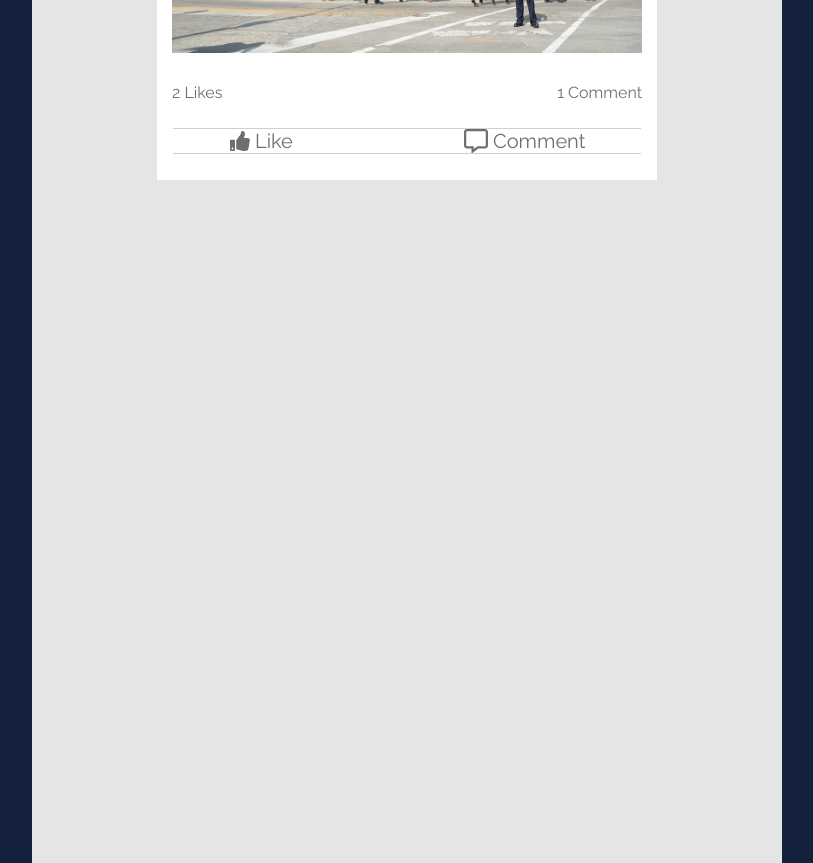
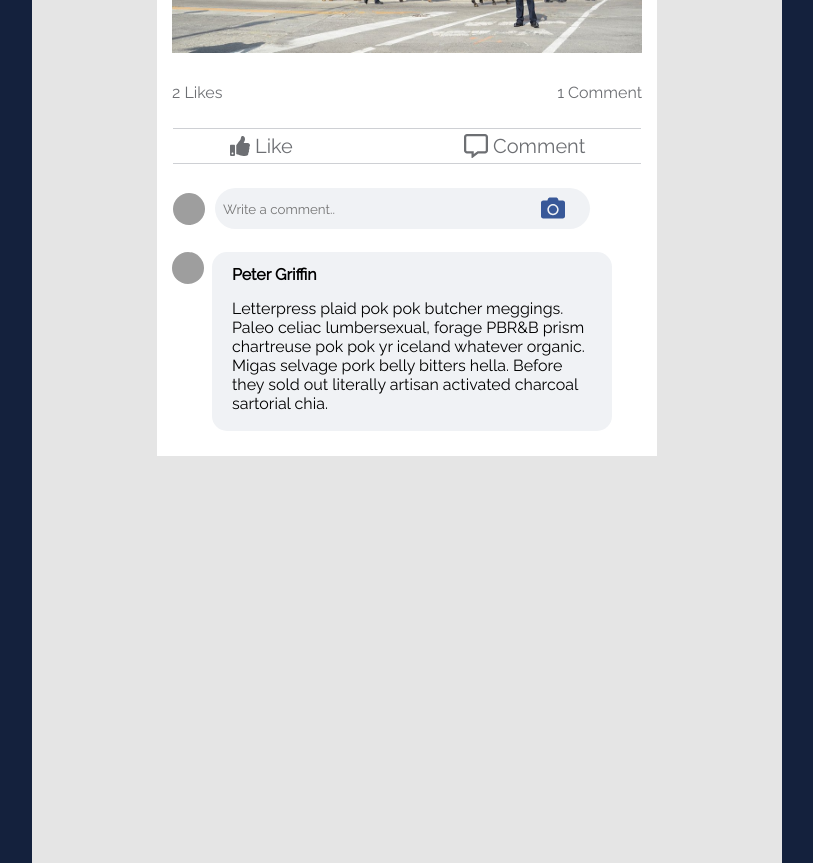
Before and after one commit to ScottRoberson/Nomad-Network, a React (Create React App) app: page /profilehome in a window 1280 px wide. Shown: the part 740-1603 px from the top of the page, without its empty margins (318-1131 px from the left). Built offline with nearby package versions, Linux system fonts and the light colour scheme; grey boxes are pictures that could not be loaded.

Commit message:
added comment component and styles

```diff
--- a/src/components/CommentBox.js
+++ b/src/components/CommentBox.js
@@ -3,6 +3,8 @@ import { FontAwesomeIcon } from '@fortawesome/react-fontawesome';
 import { faThumbsUp } from '@fortawesome/free-solid-svg-icons';
 import { faCommentAlt } from '@fortawesome/free-regular-svg-icons';
 import './Post.css';
+import WriteComment from './WriteComment';
+import PostComments from './PostComments';
 
 const CommentBox = () => {
   return (
@@ -35,6 +37,9 @@ const CommentBox = () => {
           </div>
         </div>
       </div>
+      {/* Write Comment & Post Comments below */}
+      <WriteComment />
+      <PostComments />
     </div>
   );
 };
--- a/src/components/Post.css
+++ b/src/components/Post.css
@@ -26,6 +26,7 @@
   justify-content: space-evenly;
   color: #6d6f73;
   flex: 1;
+  padding: 5px;
 }
 .solid {
   fill: red;
--- /dev/null
+++ b/src/components/PostComments.css
@@ -0,0 +1,46 @@
+.post-comment-main-container {
+  display: inline-flex;
+  position: relative;
+  padding: 15px;
+  width: 100%;
+  flex-wrap: wrap;
+}
+
+.post-comments {
+  background-color: #f0f2f5;
+  width: 400px;
+  min-height: 50px;
+  margin-left: 8px;
+  border-radius: 15px;
+  display: flex;
+  flex-direction: column;
+  align-items: flex-start;
+  padding: 8px 12px;
+}
+
+.username-container {
+  padding: 5px 8px;
+}
+
+.comment-text {
+  padding: 10px 8px;
+  margin: 0;
+  text-align: left;
+}
+
+.username {
+  font-weight: bolder;
+}
+
+.comment-image-container {
+  height: 200px;
+  width: 200px;
+  margin: 10px 0px 0px 15px;
+  padding: 0 0px 0px 25px;
+}
+
+.comment-img {
+  height: 100%;
+  width: 100%;
+  border-radius: 15px;
+}
--- /dev/null
+++ b/src/components/PostComments.js
@@ -0,0 +1,29 @@
+import React from 'react';
+import Avatar from '@material-ui/core/Avatar';
+import './PostComments.css';
+const PostComments = () => {
+  return (
+    <div className='post-comment-main-container'>
+      <Avatar
+        style={{ height: '32px', width: '32px' }}
+        alt='Random'
+        src='https://randomuser.me/api/portraits/men/81.jpg'
+      />
+      <div className='post-comments'>
+        <div className='username-container'>
+          <span className='username'> Peter Griffin </span>
+        </div>
+        <div className='comment-text-container'>
+          <p className='comment-text'>
+            Letterpress plaid pok pok butcher meggings. Paleo celiac
+            lumbersexual, forage PBR&B prism chartreuse pok pok yr iceland
+            whatever organic. Migas selvage pork belly bitters hella. Before
+            they sold out literally artisan activated charcoal sartorial chia.
+          </p>
+        </div>
+      </div>
+    </div>
+  );
+};
+
+export default PostComments;
--- a/src/components/ProfileHome.css
+++ b/src/components/ProfileHome.css
@@ -40,6 +40,7 @@
   padding: 5px 15px;
   font-size: 18px;
   text-align: left;
+  margin-left: 10px;
 }
 
 .create-post-button:hover {
@@ -59,8 +60,9 @@
 
 .create-post__inner-container {
   display: flex;
-  padding: 20px;
-  justify-content: space-evenly;
+  padding: 15px;
+  height: 100%;
+  align-items: center;
 }
 
 .divider {
--- /dev/null
+++ b/src/components/WriteComment.css
@@ -0,0 +1,53 @@
+.write-comment-main-container {
+  padding: 15px;
+  display: flex;
+  align-items: center;
+  padding: 8px 16px;
+}
+
+.hide {
+  display: none;
+}
+
+.avatar-container {
+  width: 40px;
+  padding: 5px;
+}
+
+.write-comment-form {
+  display: flex;
+  margin-left: 10px;
+}
+
+.comment-input {
+  padding: 8px;
+  height: 41px;
+  width: 300px;
+  border-radius: 25px 0px 0px 25px;
+  background-color: #f0f2f5;
+  border: none;
+  color: #000;
+}
+
+.image-upload-container {
+  display: flex;
+  align-items: center;
+  justify-content: center;
+  width: 75px;
+  background-color: #f0f2f5;
+  border-radius: 0px 25px 25px 0px;
+  height: 41px;
+}
+.inputfile {
+  width: 0.1px;
+  height: 0.1px;
+  opacity: 0;
+  overflow: hidden;
+  position: absolute;
+  z-index: -1;
+}
+
+.comment-avatar {
+  height: 32px;
+  width: 32px;
+}
--- /dev/null
+++ b/src/components/WriteComment.js
@@ -0,0 +1,37 @@
+import React, { useState } from 'react';
+import { FontAwesomeIcon } from '@fortawesome/react-fontawesome';
+import { faCamera } from '@fortawesome/free-solid-svg-icons';
+import Avatar from '@material-ui/core/Avatar';
+import './WriteComment.css';
+
+const WriteComment = () => {
+  return (
+    <div className='write-comment-main-container'>
+      <Avatar
+        style={{ height: '32px', width: '32px' }}
+        alt='Random'
+        src='https://randomuser.me/api/portraits/men/81.jpg'
+      />
+      <form className='write-comment-form'>
+        <div className='write-comment-input-container'>
+          <input
+            type='text'
+            className='comment-input'
+            placeholder='Write a comment..'
+          />
+        </div>
+        <div className='image-upload-container'>
+          <input type='file' name='file' id='file' className='inputfile' />
+          <label for='file'>
+            <FontAwesomeIcon
+              icon={faCamera}
+              style={{ fontSize: '24px', color: '#385898' }}
+            />
+          </label>
+        </div>
+      </form>
+    </div>
+  );
+};
+
+export default WriteComment;
```
Also changed, not shown: src/components/CommentBox.css (added).
